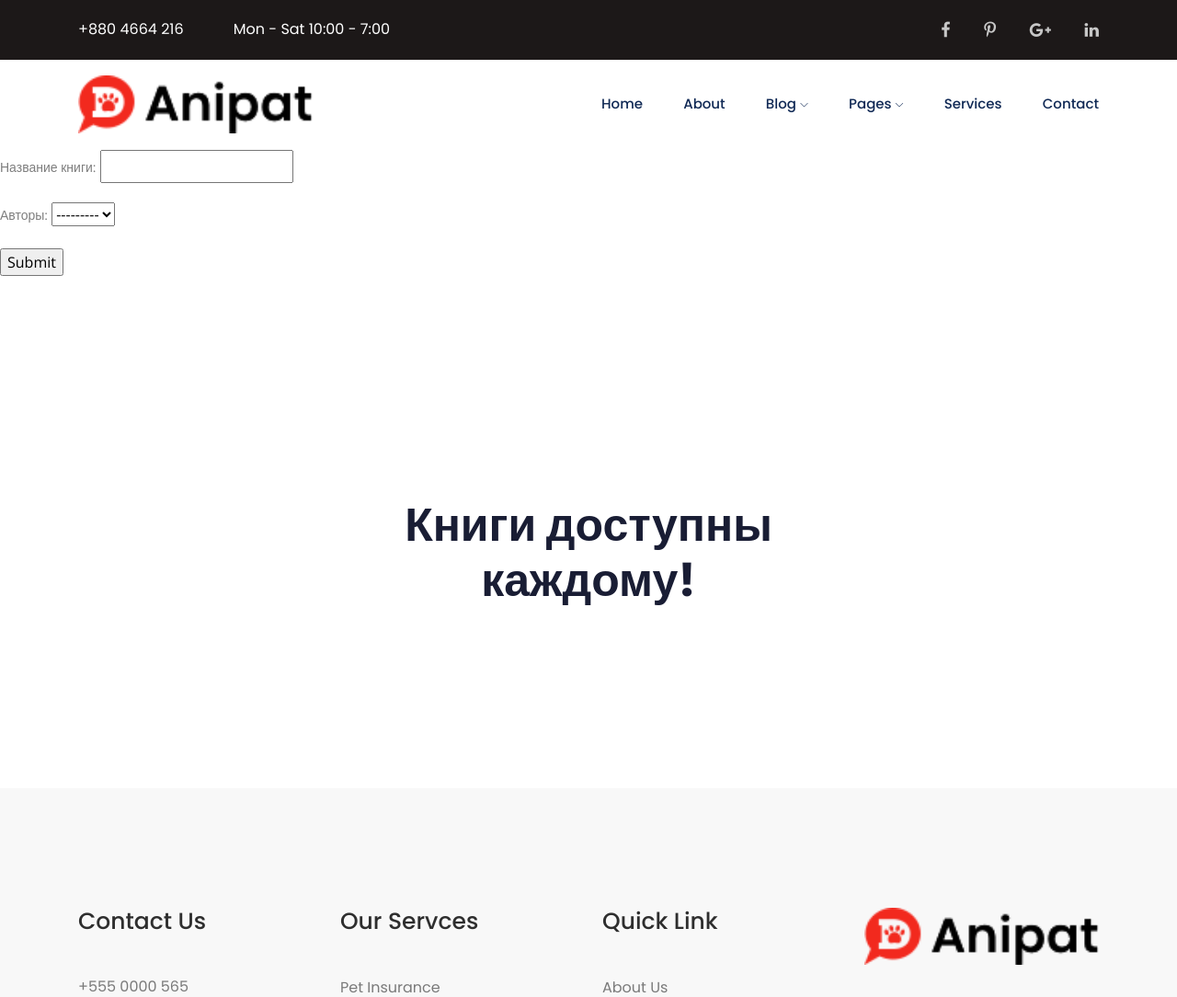
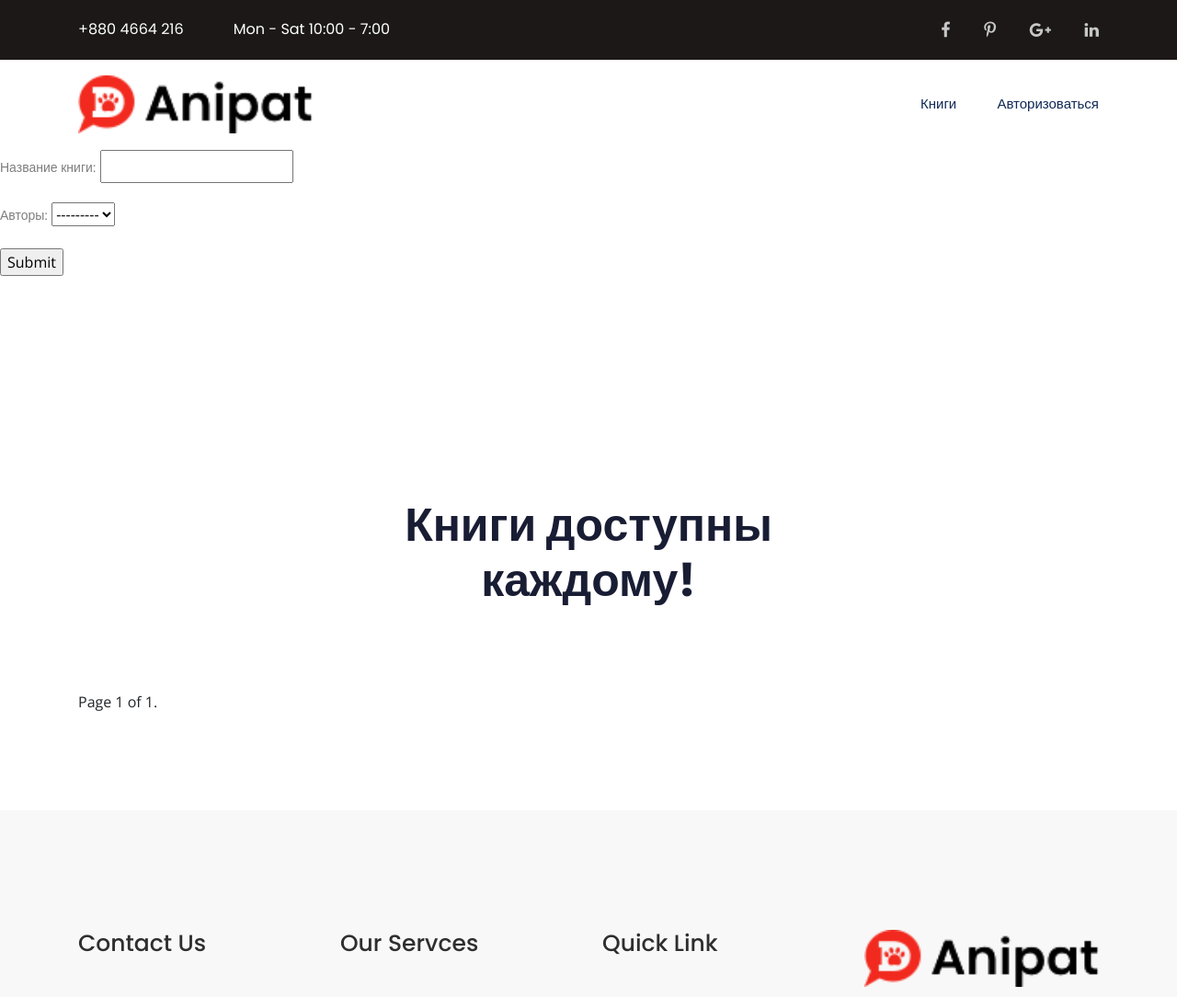
Before and after one commit to olegsteba/django_first, a Django app: page /book/ in a window 1280 px wide. Shown: the top 1084 px of the page at 92% size. Run offline with Django 4.2, Linux system fonts and the light colour scheme; data that the repository does not hold is empty; some libraries are stand-ins or nearby versions.

Commit message:
27-07-22

```diff
--- a/first/apps/books/forms.py
+++ b/first/apps/books/forms.py
@@ -6,7 +6,7 @@
 
 
 class BookForm(forms.Form):
-    author_query =Author.objects.all()
+    author_query = Author.objects.all()
     author_array = (
         [author.id, f"{author.last_name} {author.first_name}"] for author in author_query
     )
--- /dev/null
+++ b/first/apps/books/templates/books/add_book.html
@@ -0,0 +1 @@
+{% extends 'base_add_book.html' %}
--- a/first/apps/books/urls.py
+++ b/first/apps/books/urls.py
@@ -5,4 +5,5 @@
     path('', ListBook.as_view(), name="books"),
     path('<int:pk>', BookDetail.as_view(), name="book_info"),
     path('book_form', BookFormView.as_view(), name="book_form"),
+
 ]
--- a/first/apps/books/views.py
+++ b/first/apps/books/views.py
@@ -1,10 +1,22 @@
 from django.contrib.sites import requests
 from django.shortcuts import render
 from django.views.generic import ListView, DetailView, FormView
+from django.core.paginator import Paginator
 from .models import Book, PublishingHouse, Author
 from .forms import BookForm
 from .filters import BookFilter
 from django_filters.views import FilterView
+
+
+def get_book_list(request):
+    books_query = Book.objects.all()
+    pagination_page = Paginator(books_query, 1)
+
+    context = {
+        'books': pagination_page,
+
+    }
+    return render(request, 'books/book_list.html', context=context)
 
 
 class ListBook(FilterView):
@@ -12,6 +24,7 @@
     queryset = Book.objects.all()
     context_object_name = "books"
     filterset_class = BookFilter
+    paginate_by = 1
 
 
 class SearchResultsListView(FilterView):
--- a/first/apps/user/urls.py
+++ b/first/apps/user/urls.py
@@ -2,7 +2,7 @@
 from .views import create_user, login_user, logout_user
 
 urlpatterns = [
-    path('registration/', create_user),
-    path('login/', login_user),
-    path('logout/', logout_user),
+    path('registration/', create_user, name='reg'),
+    path('login/', login_user, name="login"),
+    path('logout/', logout_user, name="logout"),
 ]
--- a/first/first/settings.py
+++ b/first/first/settings.py
@@ -59,7 +59,7 @@
 TEMPLATES = [
     {
         'BACKEND': 'django.template.backends.django.DjangoTemplates',
-        'DIRS': [os.path.join(BASE_DIR, 'templates/')],
+        'DIRS': [os.path.join(BASE_DIR, 'templates')],
         'APP_DIRS': True,
         'OPTIONS': {
             'context_processors': [
--- a/first/templates/base_book_list.html
+++ b/first/templates/base_book_list.html
@@ -1,4 +1,4 @@
-{% extends 'books/base.html' %}
+{% extends 'base.html' %}
 
 {% block content %}
     <form action="" method="get">
@@ -17,7 +17,7 @@
                 </div>
             </div>
             <div class="row justify-content-center">
-                {% for book in filter.qs %}
+                {% for book in page_obj %}
                 <div class="col-lg-4 col-md-6">
                     <div class="single_service">
                          <div class="service_icon">
@@ -33,7 +33,24 @@
                     </div>
                 </div>
                 {% endfor %}
-                    </div>
+            </div>
+<div class="pagination">
+    <span class="step-links">
+        {% if page_obj.has_previous %}
+            <a href="?page=1">&laquo; first</a>
+            <a href="?page={{ page_obj.previous_page_number }}">previous</a>
+        {% endif %}
+
+        <span class="current">
+            Page {{ page_obj.number }} of {{ page_obj.paginator.num_pages }}.
+        </span>
+
+        {% if page_obj.has_next %}
+            <a href="?page={{ page_obj.next_page_number }}">next</a>
+            <a href="?page={{ page_obj.paginator.num_pages }}">last &raquo;</a>
+        {% endif %}
+    </span>
+</div>
         </div>
     </div>
     <!-- service_area_end -->
--- a/first/templates/inc/_footer.html
+++ b/first/templates/inc/_footer.html
@@ -1,5 +1,5 @@
 {% load static %}
-{% block header %}
+{% block footer %}
     <!-- footer_start  -->
     <footer class="footer">
         <div class="footer_top">
--- a/first/templates/inc/_header.html
+++ b/first/templates/inc/_header.html
@@ -46,22 +46,13 @@
                             <div class="main-menu  d-none d-lg-block">
                                 <nav>
                                     <ul id="navigation">
-                                        <li><a  href="index.html">home</a></li>
-                                        <li><a href="about.html">about</a></li>
-                                        <li><a href="#">blog <i class="ti-angle-down"></i></a>
-                                            <ul class="submenu">
-                                                <li><a href="blog.html">blog</a></li>
-                                                <li><a href="single-blog.html">single-blog</a></li>
-                                            </ul>
-                                        </li>
-                                        <li><a href="#">pages <i class="ti-angle-down"></i></a>
-                                            <ul class="submenu">
-                                                <li><a href="elements.html">elements</a></li>
-
-                                            </ul>
-                                        </li>
-                                        <li><a href="service.html">services</a></li>
-                                        <li><a href="contact.html">Contact</a></li>
+                                        <li><a  href="{% url 'books' %}">Книги</a></li>
+                                        {% if user.is_authenticated %}
+                                            <li><a href="{% url 'book_form' %}">Добавить книгу</a></li>
+                                            <li><a href="{% url 'logout' %}">Выйти</a></li>
+                                        {% else %}
+                                            <li><a href="{% url 'login' %}">Авторизоваться</a></li>
+                                        {% endif %}
                                     </ul>
                                 </nav>
                             </div>
```
Also changed, not shown: first/apps/books/templates/books/book_form.html (+1 -17 lines), first/apps/books/validators.py (added, +19 -0 lines), first/apps/user/views.py (+16 -3 lines), first/templates/base_add_book.html (added, +17 -0 lines), first/apps/books/templates/books/base.html (line endings or trailing spaces).
